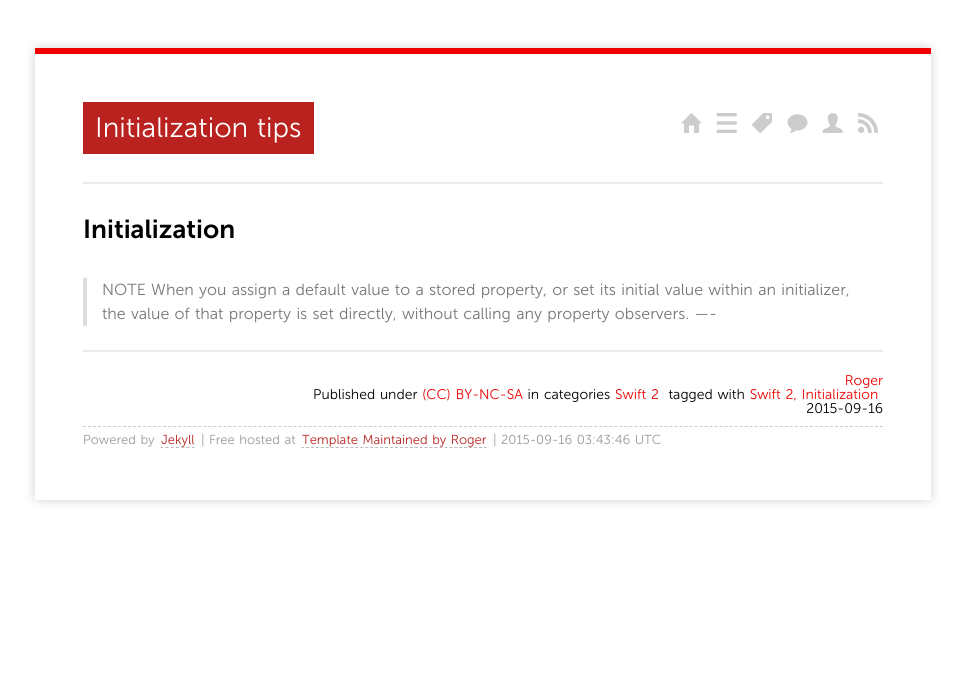
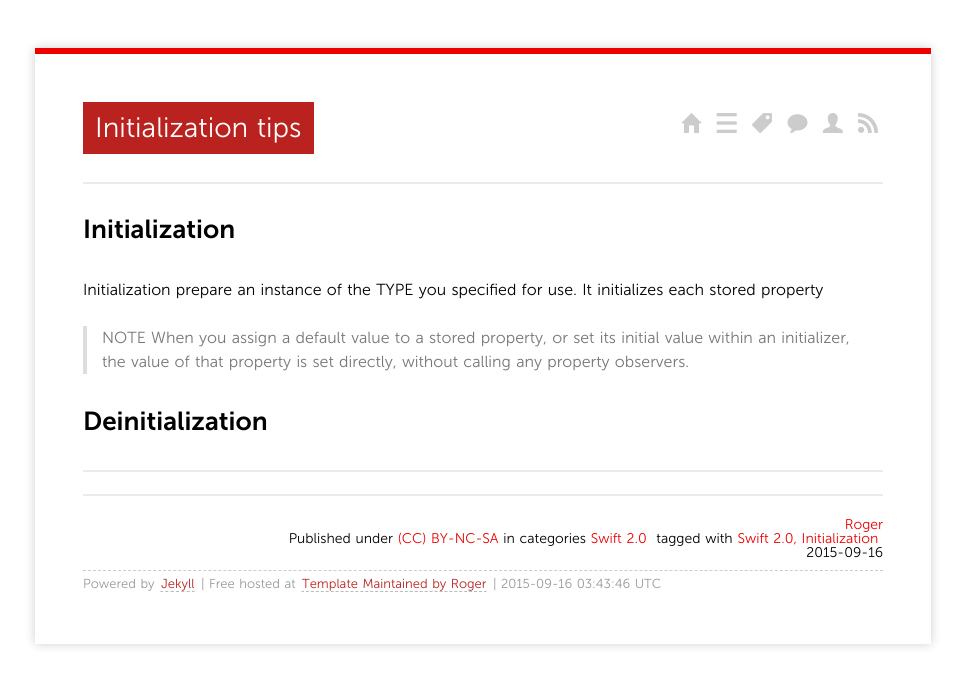
Before and after one commit to TJRoger/tjroger.github.io, a Jekyll site: the page built from _posts/2015/2015-09-16-Initialization.md, in a window 1280 px wide. Shown: the top 686 px of the page, without its empty margins (157-1122 px from the left). Built offline with Jekyll 4.4.1, drawn with Linux system fonts in a browser that asks for light colours; nearby versions of some CDN libraries; Markdown is read by kramdown in place of the engine named in the settings; comment, search, counter and statistics services are not loaded.

Commit message:
update initialization

```diff
--- a/_posts/2015/2015-09-16-Initialization.md
+++ b/_posts/2015/2015-09-16-Initialization.md
@@ -2,14 +2,19 @@
 layout: post
 title: Initialization tips
 categories:
-- Swift 2
+- Swift 2.0
 tags:
-- Swift 2, Initialization
+- Swift 2.0, Initialization
 ---
 
 
 
 ## Initialization
+Initialization prepare an instance of the TYPE you specified for use. It initializes each stored property
+
 > NOTE
 > When you assign a default value to a stored property, or set its initial value within an initializer, the value of that property is set directly, without calling any property observers.
+
+## Deinitialization
+
 ----
--- a/index.html
+++ b/index.html
@@ -1,5 +1,5 @@
 ---
-title: tjroger.github.io -learn by use
+title: blog.tjroger.tk - learn by use
 layout: page
 ---
 
```
